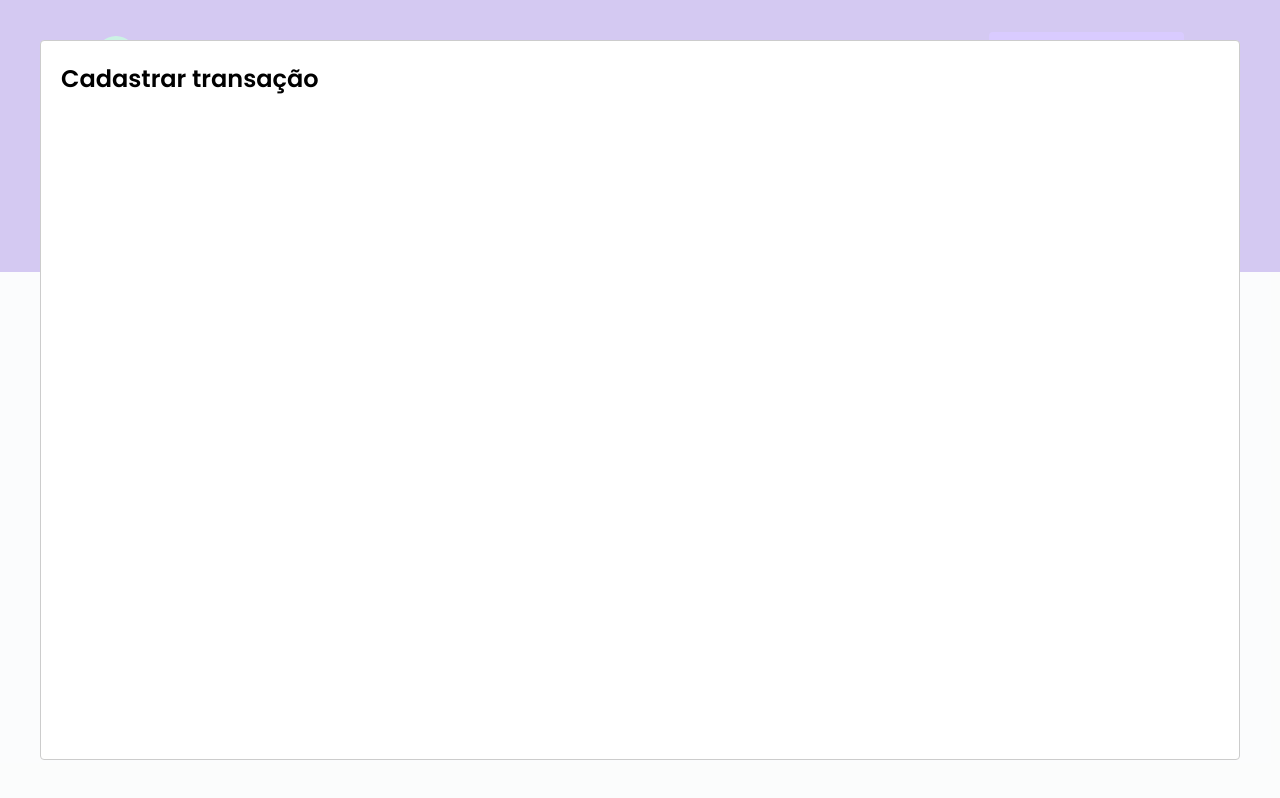
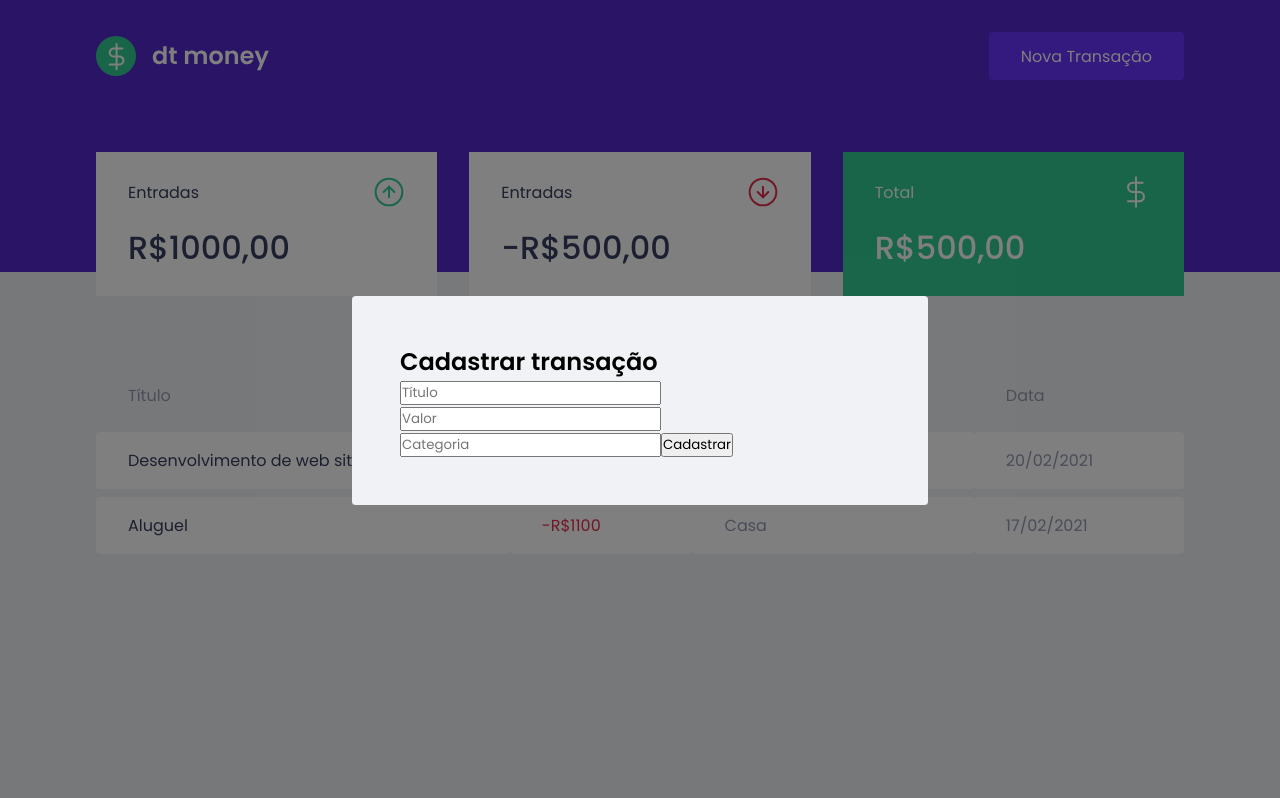
Before and after one commit to WesleyMR77/dt-money, a React (Create React App) app: page / in a window 1280 px wide. Both pictures are taken after a click on the button "Nova Transação". Built offline with nearby package versions, Linux system fonts and the light colour scheme; no server answers; what miragejs would draw is missing.

Commit message:
Estrutura do formulário

```diff
--- a/src/components/NewTransactionModal/index.tsx
+++ b/src/components/NewTransactionModal/index.tsx
@@ -1,4 +1,5 @@
 import  Modal from 'react-modal';
+import { Container } from './styles';
 
 interface NewTransactionsModalProps{
     isOpen: boolean;
@@ -10,8 +11,31 @@ export function NewTransactionsModal({isOpen, onRequestClose}: NewTransactionsMo
     return (
         <Modal
         isOpen={isOpen}
-        onRequestClose={onRequestClose}>
-            <h2>Cadastrar transação</h2>
+        onRequestClose={onRequestClose}
+        overlayClassName="react-modal-overlay"
+        className="react-modal-content"
+        >
+
+            <Container>
+                <h2>Cadastrar transação</h2>
+            <input
+            placeholder="Título"
+            />
+
+            <input
+            type="number"
+            placeholder="Valor"
+            />
+
+
+            <input
+            placeholder="Categoria"
+            />
+
+            <button type="submit">
+                Cadastrar
+            </button>
+            </Container>
         </Modal>
 
     );
--- a/src/components/NewTransactionModal/styles.ts
+++ b/src/components/NewTransactionModal/styles.ts
@@ -1,4 +1,4 @@
 import styled from 'styled-components';
 
 
-export const Container = styled.div``;
+export const Container = styled.form``;
--- a/src/styles/global.ts
+++ b/src/styles/global.ts
@@ -55,4 +55,27 @@ export const GlobalStyle = createGlobalStyle `
         opacity: 0.6;
         cursor: not-allowed;
     }
+
+   .react-modal-overlay{
+    background: rgba(0,0,0,0.5);
+
+    position: fixed;
+    top: 0;
+    bottom: 0;
+    right:0;
+    left: 0;
+
+    display: flex;
+    align-items: center;
+    justify-content: center;
+   }
+   .react-modal-content{
+       width: 100%;
+       max-width: 576px;
+       background: var(--background);
+       padding: 3rem;
+       position: relative;
+       border-radius: 0.24rem;
+
+   }
 `
```
